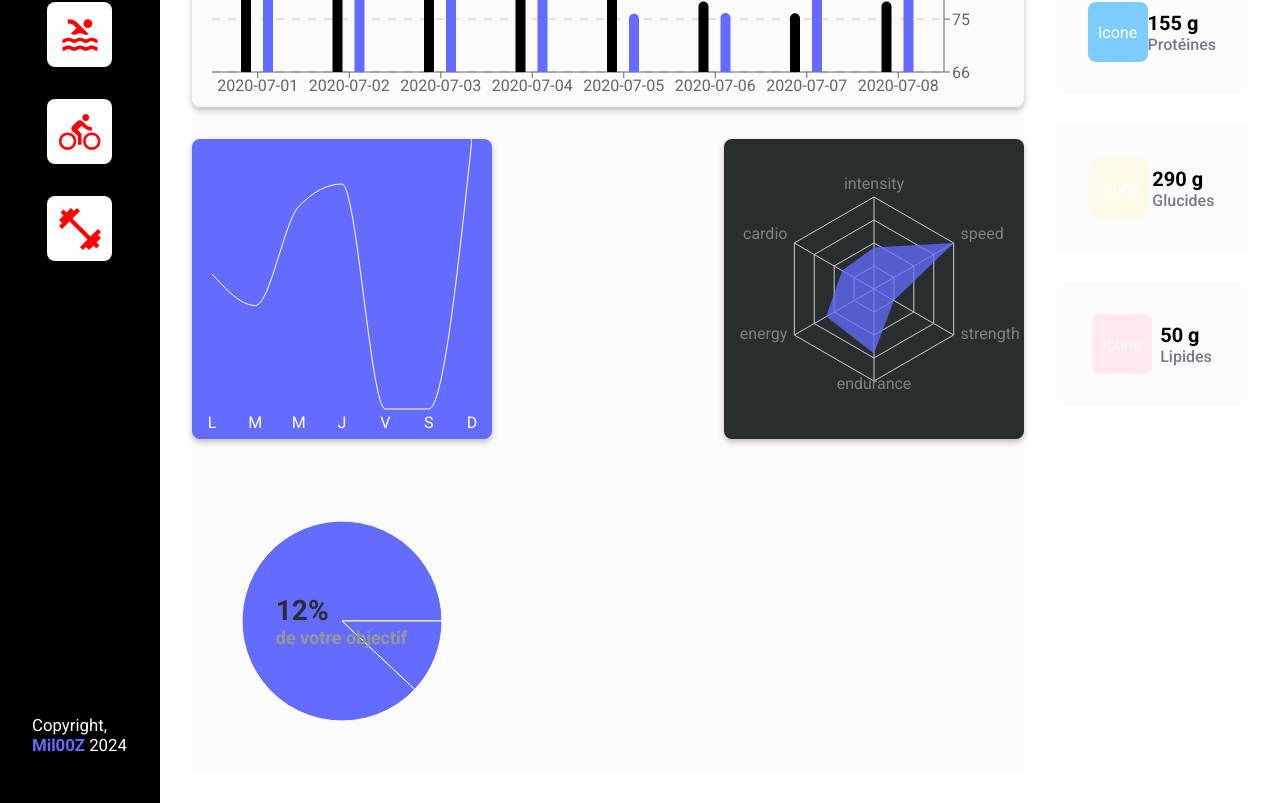
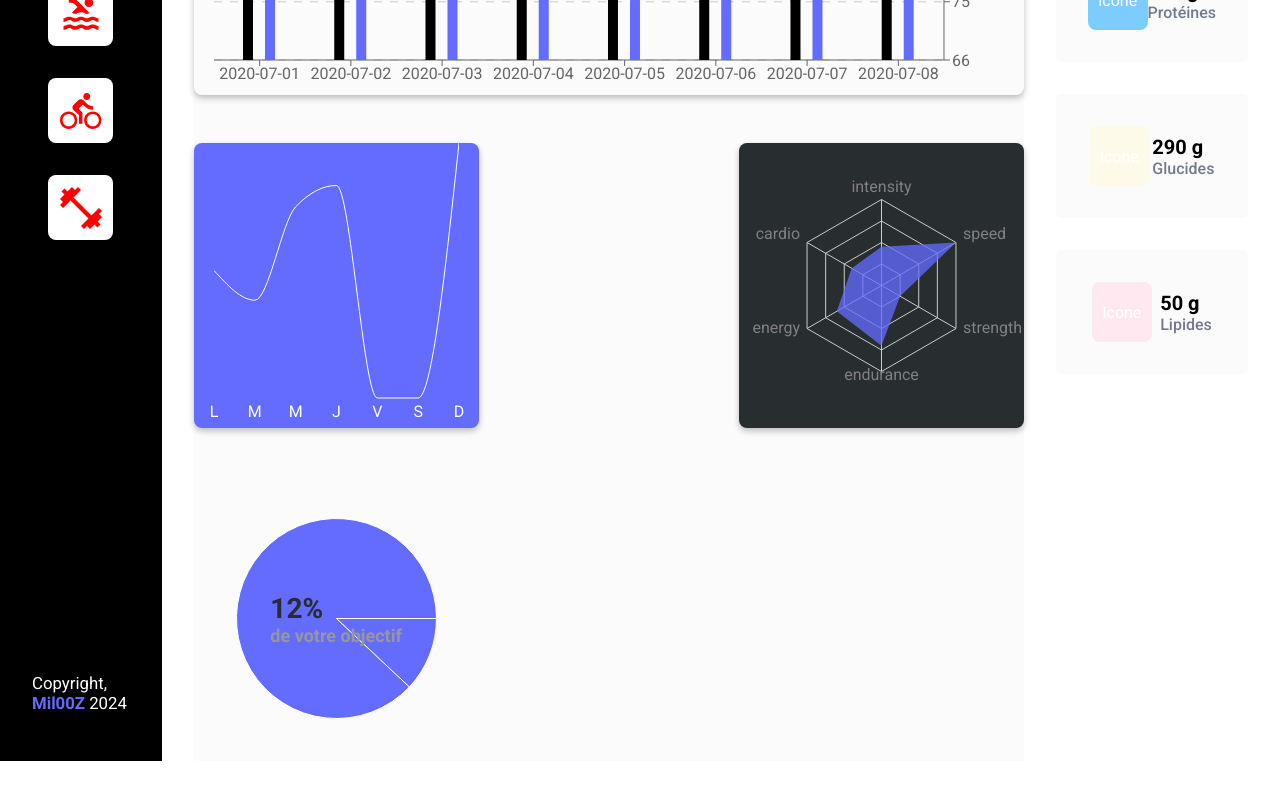
Before and after one commit to Mil00Z/sport-see, a React (Vite) app: page / in a window 1280 px wide. Shown: the part 580-1383 px from the top of the page. After the commit the page ends 1345 px from the top, so only its background shows below. Built offline with nearby package versions, Linux system fonts and the light colour scheme.

Commit message:
Some Styles to label titles

```diff
--- a/src/styles/layout/coreData.scss
+++ b/src/styles/layout/coreData.scss
@@ -2,7 +2,7 @@
   // height:100%;
   display: flex;
   column-gap: var(--reg-padding);
-  padding:var(--reg-padding);
+  padding-inline:var(--reg-padding);
   color:var(--black-color);
 
   h2 {
@@ -21,7 +21,7 @@
     justify-content: space-between;
     flex-grow:1;
     padding-inline:0;
-    row-gap:var(--reg-padding);
+    row-gap:calc(var(--reg-padding) + 1rem);
     background:var(--light-grey-color);
 
   }
--- a/src/styles/layout/graphics.scss
+++ b/src/styles/layout/graphics.scss
@@ -1,7 +1,7 @@
 .block{
   --data-color:var(--dark-color);
   --op:.25;
-  --sizes:300px;
+  --sizes:285px;
   width:var(--sizes);
   height:var(--sizes);
   border-radius:var(--reg-radius);
@@ -16,17 +16,32 @@
   align-content: center;
   flex-direction: column;
   row-gap:1rem;
+  // background:linear-gradient(to right, var(--data-color) 0%, var(--data-color) 90%, var(--cool-color) 90%) ;
   background:var(--data-color);
+  position:relative;
 
   .custom-tooltip {
-    padding-inline:0.25rem;
+    padding:.1rem .2rem;
     background-color:var(--white-color);
 
     .label{
       color:var(--black-color);
       font : {
-        weight:bold;
+        weight:500;
        }
+    }
+  }
+
+  .graph-title{
+    --pos:16px;
+    position: absolute;
+    top:var(--pos);
+    left:var(--pos);
+    max-width:200px;
+    color:darken(white,20%);
+    word-wrap: break-word;
+    font :{
+      size:16px;
     }
   }
 
@@ -41,8 +56,25 @@
   position: relative;
   box-shadow:unset;
 
+  .graph-title{
+    --pos:10px;
+    position: absolute;
+    top:var(--pos);
+    left:var(--pos);
+    padding:1rem .5rem;
+    // align-self: start;
+    color:#20253A;
+
+    font : {
+      size:18px;
+      weight:500;
+    }
+  }
+
   .final {
     position: absolute;
+    right:50%;
+    transform: translate(50%,0);
     display: flex;
     flex-direction: column;
     color:var(--dark-color);
@@ -79,6 +111,7 @@
 .daily{
   --gap:1.5rem;
   width:100%;
+  height:320px;
   display: flex;
   flex-wrap: wrap;
   // justify-content: center;
```
